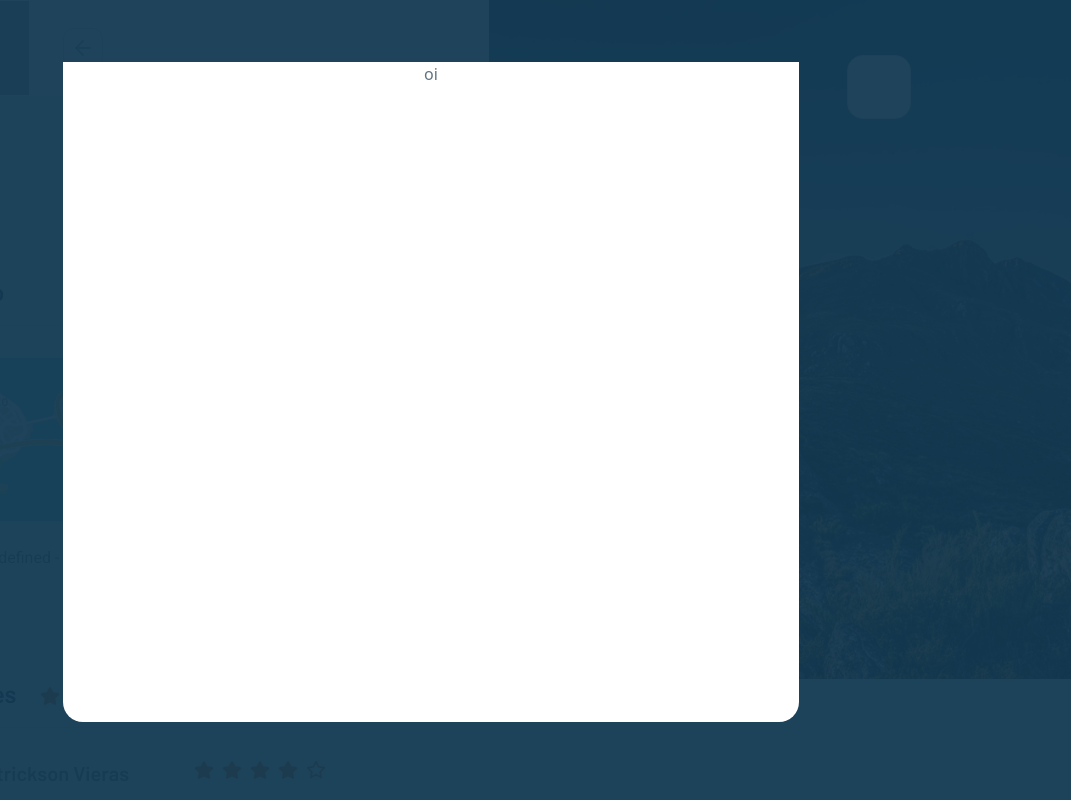
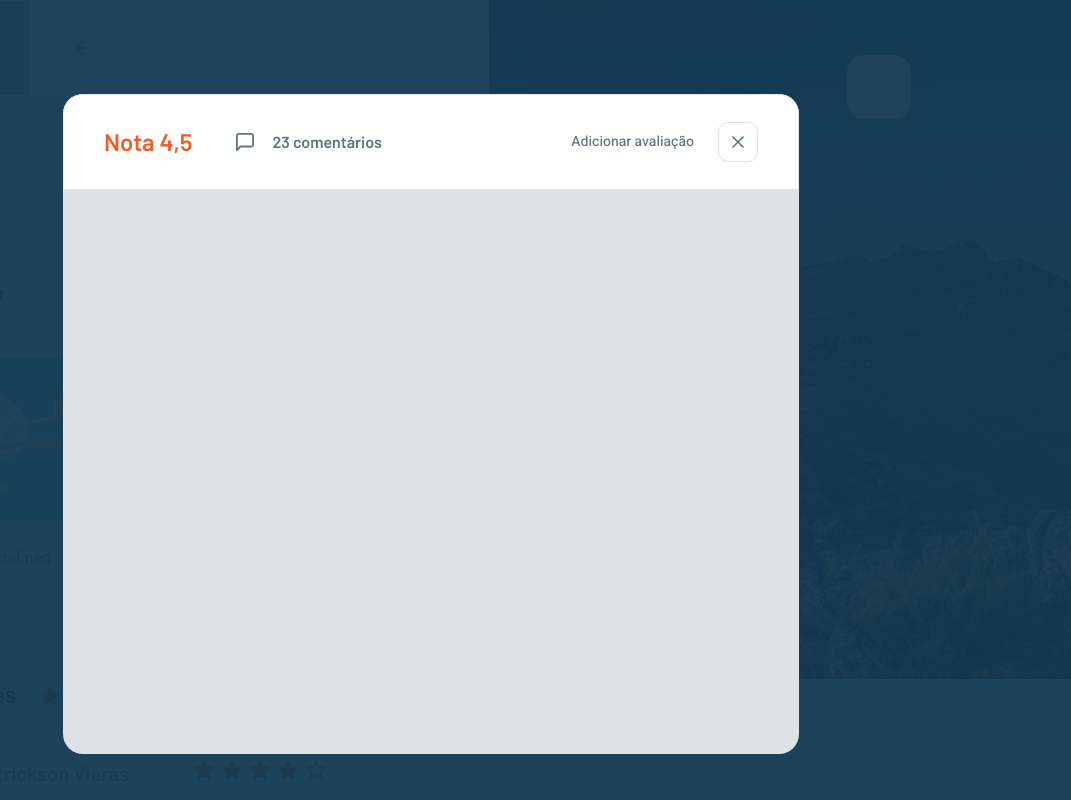
Before and after one commit to carlosrobert0/TravelerOfCity, a Next.js app: page /place/onlyRead/1 in a window 1280 px wide. Both pictures are taken after a click on the button "Ver todas". Shown: the top 800 px of the page, without its empty margins (209-1280 px from the left). Built offline with nearby package versions, Linux system fonts and the light colour scheme; no server answers; grey boxes are pictures that could not be loaded.

Commit message:
Creating header of modal avaliations

```diff
--- a/src/pages/place/onlyRead/[id].tsx
+++ b/src/pages/place/onlyRead/[id].tsx
@@ -2,7 +2,7 @@ import Image from 'next/image'
 import Link from 'next/link'
 import { useRouter } from 'next/router'
 import { FaStar } from 'react-icons/fa'
-import { FiArrowLeft } from 'react-icons/fi'
+import { FiArrowLeft, FiX } from 'react-icons/fi'
 
 import { Dialog, Transition } from '@headlessui/react'
 import { parseCookies } from 'nookies'
@@ -322,11 +322,25 @@ export default function PlaceOnlyRead() {
                 leaveTo="opacity-0 scale-95"
               >
                 <Dialog.Panel className="relative flex h-[660px] w-[736px]
-          transform flex-col items-center justify-between transition-all bg-shape rounded-[20px]"
+          transform flex-col items-center justify-between transition-all bg-shape_secondary rounded-[20px] mt-16"
                 >
                   <header
-                    className="w-full h-[96px] bg-white overflow-hidden px-10 items-center justify-between"
-                  >oi</header>
+                    className="w-full h-[96px] bg-white overflow-hidden px-10 items-center justify-between flex rounded-t-[20px] border border-b-shape_secondary"
+                  >
+                    <div className='flex gap-[43px]'>
+                      <h2 className='font-barlow font-semibold text-2xl leading-9 text-brand-orange'>Nota 4,5</h2>
+                      <div className='flex gap-[19px] items-center justify-between'>
+                        <img src="/comment.svg" alt="" width={18} height={18} />
+                        <h3 className="font-barlow font-semibold text-text text-base leading-[26px]">23 comentários</h3>
+                      </div>
+                    </div>
+                    <div className='flex gap-6 items-center justify-between'>
+                      <h3 className='font-heebo font-medium text-sm leading-6 text-text'>Adicionar avaliação</h3>
+                      <button onClick={closeModal} className="w-10 h-10 rounded-[10px] bg-shape border border-shape_secondary flex items-center justify-center">
+                        <FiX size={20} color="#AOACB2" />
+                      </button>
+                    </div>
+                  </header>
                 </Dialog.Panel>
               </Transition.Child>
             </div>
```
Also changed, not shown: public/comment.svg (added).
